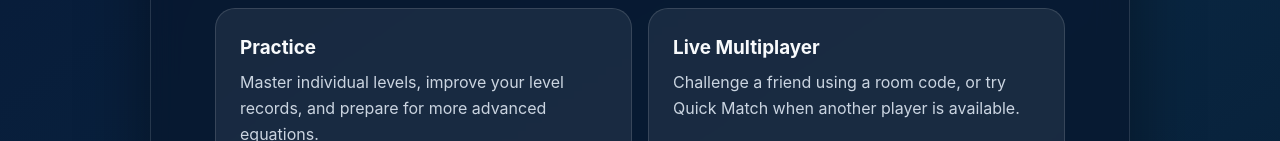
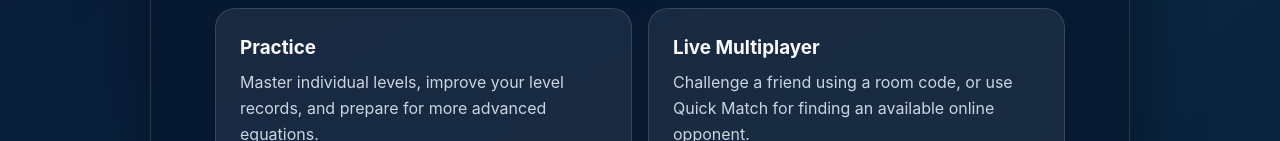
Before and after one commit to erdocoder/erdocoder.github.io, a plain HTML site: page index.html in a window 1280 px wide. Shown: the part 811-952 px from the top of the page. Drawn offline with Linux system fonts and the light colour scheme.

Commit message:
Clarify Quick Match availability

```diff
--- a/index.html
+++ b/index.html
@@ -214,7 +214,7 @@
 
       <article class="mode">
         <h3>Live Multiplayer</h3>
-        <p>Challenge a friend using a room code, or try Quick Match when another player is available.</p>
+        <p>Challenge a friend using a room code, or use Quick Match for finding an available online opponent.</p>
       </article>
     </section>
 
```
